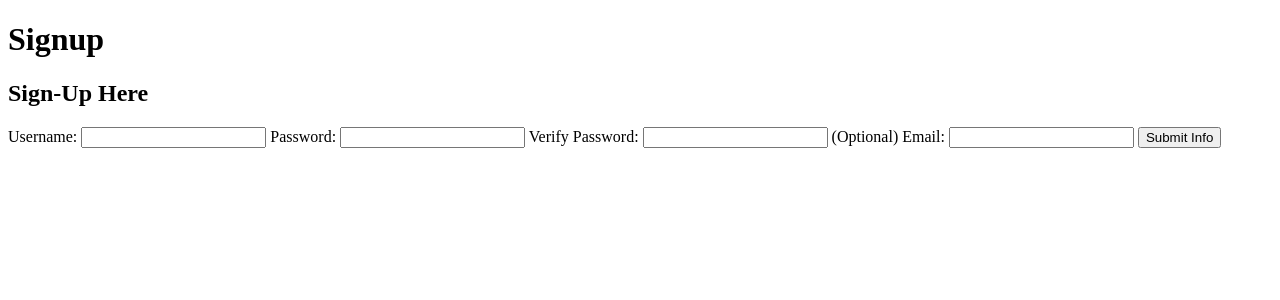
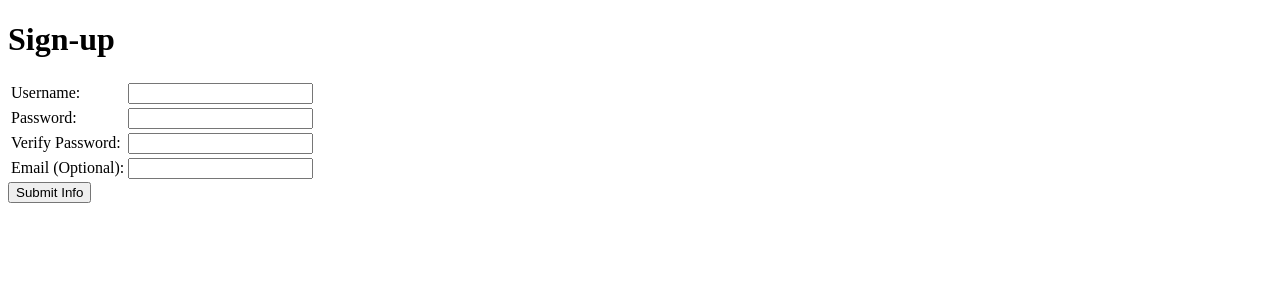
Before and after one commit to ktlnbstn/user-signnup, a Flask app: page / in a window 1280 px wide. Shown: the top 300 px of the page. Run offline with Flask 2, Linux system fonts and the light colour scheme.

Commit message:
completed assignment

```diff
--- a/main.py
+++ b/main.py
@@ -13,25 +13,20 @@ def add_info():
     pass1 = request.form['password']
     pass2 = request.form['password2']
 
-    # if the user leaves a field empty tell them the error
-    if new_user == '' or pass1 == '' or pass2 == '':
-        error = "Invalid input. Please do not use a space."
-        return redirect("/?error=" + error)
-
     # if the user uses an invalid username tell them the error
     if len(new_user) < 4 or len(new_user) > 20 or ' ' in new_user:
-        error = "Invalid username. Must be between 4 and 20 characters."
+        error = "Invalid username. Must be 4-20 characters without spaces."
         return redirect("/?error=" + error)
 
     # if the user typed an invalid passowrd tell them the error
     if len(pass1) < 4 or len(pass1) > 20 or ' ' in pass1:
-        error = "Invlaid password. Must be between 4 and 20 characters."
-        return redirect("/?error=" + error)
+        error2 = "Invlaid password. Must be 4-20 characters without spaces."
+        return redirect("/?error=" + error2)
 
     # if the user typed different passowrds tell them the error
     if pass1 != pass2:
-        error = "You typed two different passwords."
-        return redirect("/?error=" + error)
+        error3 = "You typed two different passwords."
+        return redirect("/?error=" + error3)
 
     return render_template('welcome.html', username=new_user)
 
--- a/templates/base.html
+++ b/templates/base.html
@@ -2,14 +2,25 @@
 <html>
     <head>
         <title>Sign-Up</title>
-        <style type="text/css">
-            .error {
-                color: red;
-            }
+        <style>
+          table {
+            display: table;
+            border-collapse: separate;
+            border-spacing: 2px;
+            border-color: grey;
+          }
+
+          p {
+            margin: 0px;
+          }
+
+          .error {
+            color: red;
+          }
         </style>
     </head>
     <body>
-        <h1>Signup</h1>
+        <h1>Sign-up</h1>
 
         {% block content %}
         {% endblock %}
--- a/templates/edit.html
+++ b/templates/edit.html
@@ -2,21 +2,61 @@
 
 {% block content %}
 
-<h2>Sign-Up Here</h2>
+<form action="/signup" method="post">
+  <table>
+    <tr>
+      <td>
+        <label for="username">Username: </label>
+      </td>
+      <td>
+        <input id=username type="text" name="username" required>
+      </td>
+      <td>
+        {% if error %}
+        <p class='error'>{{ error }}</p>
+        {% endif %}
+      </td>
+    </tr>
 
-<form action="/signup" method="post">
-    <label for="username">Username: </label>
-        <input id=username type="text" name="username"/>
-    <label for="password">Password: </label>
-        <input id=password type="password" name="password"/>
-    <label for="password2">Verify Password: </label>
-        <input id=password2 type="password" name="password2"/>
-    <label for="emial">(Optional) Email: </label>
-        <input id=email type="text" name="email"/>
-    <input type="submit" value="Submit Info"/>
+    <tr>
+      <td>
+        <label for="password">Password: </label>
+      </td>
+      <td>
+        <input id=password type="password" name="password" required>
+      </td>
+      <td>
+      {% if error2 %}
+      <p class='error'>{{ error2 }}</p>
+      {% endif %}
+      </td>
+    </tr>
+
+
+    <tr>
+      <td>
+        <label for="password2">Verify Password: </label>
+      </td>
+      <td>
+        <input id=password2 type="password" name="password2" required>
+      </td>
+      <td>
+        {% if error3 %}
+        <p class='error'>{{ error3 }}</p>
+        {% endif %}
+      </td>
+    </tr>
+
+    <tr>
+      <td>
+        <label for="emial"> Email (Optional): </label>
+      </td>
+      <td>
+        <input id=email type="email" name="email">
+      </td>
+    </tr>
+  </table>
+  <input type="submit" value="Submit Info"/>
 </form>
 
-{% if error %}
-  <p class='error'>{{ error }}</p>
-{% endif %}
 {% endblock %}
```
